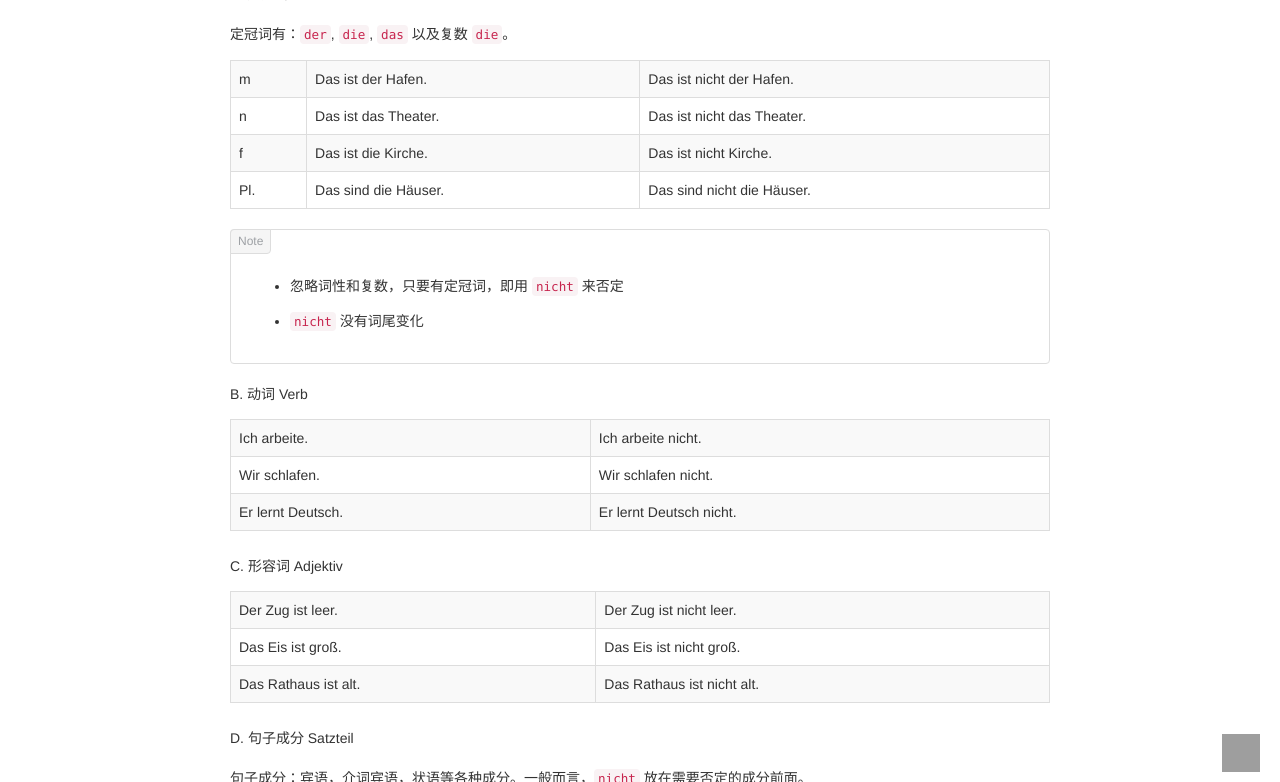
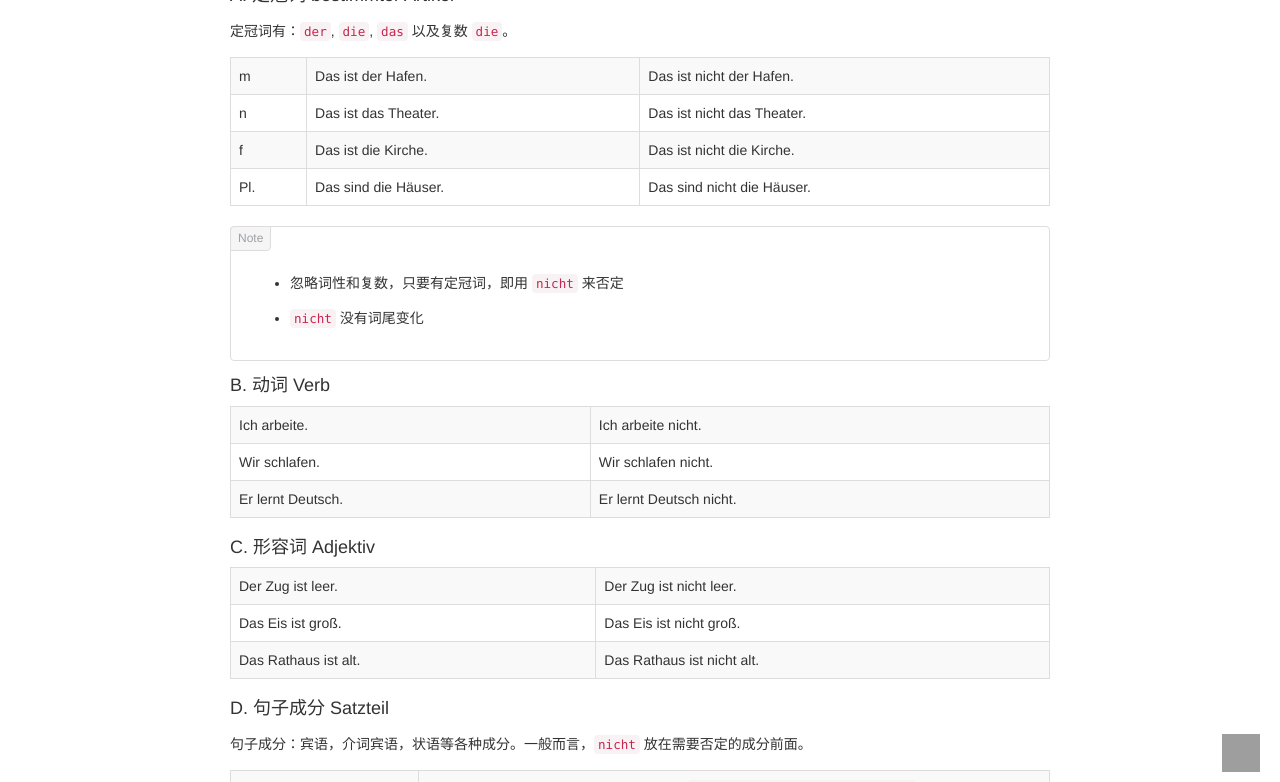
Before and after one commit to Frederick-S/GermanGarden, a Jekyll site: the page built from _posts/Passwort Deutsch/A1/2013-06-24-lektion-2-4.html, in a window 1280 px wide and 900 px high, scrolled down 2785 px, cut to the strip 118-900 px from the top of the window. Built offline with Jekyll 4.4.1, drawn with Linux system fonts in a browser that asks for light colours; nearby versions of some CDN libraries; comment, search, counter and statistics services are not loaded; grey boxes are pictures that could not be loaded.

Commit message:
Update Lektion 2

```diff
--- a/_posts/Passwort Deutsch/A1/2013-06-24-lektion-2-4.html
+++ b/_posts/Passwort Deutsch/A1/2013-06-24-lektion-2-4.html
@@ -88,15 +88,15 @@ tags: ['Passwort Deutsch', 'Passwort Deutsch A1', 'Passwort Deutsch A1 Lektion 2
 <p>
     <img class="img-responsive" src="http://daisyun.oss-cn-hangzhou.aliyuncs.com/images/GermanGarden/PasswortDeutsch/A1/Lektion2_4/Die%20Negation.png" />
 </p>
-<p>
+<h3>
     I. 否定词 kein: Negation "kein"
-</p>
+</h3>
 <p>
     <img class="img-responsive" src="http://daisyun.oss-cn-hangzhou.aliyuncs.com/images/GermanGarden/PasswortDeutsch/A1/Lektion2_4/Negation%20kein.png" />
 </p>
-<p>
+<h4>
     A. 不定冠词 umbestimmter Artikel
-</p>
+</h4>
 <table class="table table-bordered table-striped table-hover">
     <tbody>
         <tr></tr>
@@ -122,11 +122,11 @@ tags: ['Passwort Deutsch', 'Passwort Deutsch A1', 'Passwort Deutsch A1 Lektion 2
         <code>kein</code> 需要根据单词的阴阳中性以及格数发生变化。
     </p>
 </div>
-<p>
+<h4>
     B. 零冠词 Nullartikel (Pl.)
-</p>
+</h4>
+<p>没有冠词的情况包括两种：</p>
 <ul class="item-list">
-    没有冠词的情况包括两种：
     <li>不定冠词的复数形式</li>
     <li>不可数名词，如：<code>Tee</code>, <code>Kaffee</code></li>
 </ul>
@@ -158,15 +158,15 @@ tags: ['Passwort Deutsch', 'Passwort Deutsch A1', 'Passwort Deutsch A1 Lektion 2
         不管名词是何词性，复数零冠词形式下，否定都用 <code>keine</code>。
     </p>
 </div>
-<p>
+<h3>
     II. 否定词 nicht: Negation "nicht"
-</p>
+</h3>
 <p>
     <img class="img-responsive" src="http://daisyun.oss-cn-hangzhou.aliyuncs.com/images/GermanGarden/PasswortDeutsch/A1/Lektion2_4/Negation%20nicht.png" />
 </p>
-<p>
+<h4>
     A. 定冠词 bestimmter Artikel
-</p>
+</h4>
 <p>
     定冠词有：<code>der</code>, <code>die</code>, <code>das</code> 以及复数 <code>die</code>。
 </p>
@@ -185,7 +185,7 @@ tags: ['Passwort Deutsch', 'Passwort Deutsch A1', 'Passwort Deutsch A1 Lektion 2
         <tr>
             <td>f</td>
             <td>Das ist die Kirche.</td>
-            <td>Das ist nicht Kirche.</td>
+            <td>Das ist nicht die Kirche.</td>
         </tr>
         <tr>
             <td>Pl.</td>
@@ -200,9 +200,9 @@ tags: ['Passwort Deutsch', 'Passwort Deutsch A1', 'Passwort Deutsch A1 Lektion 2
         <li><code>nicht</code> 没有词尾变化</li>
     </ul>
 </div>
-<p>
+<h4>
     B. 动词 Verb
-</p>
+</h4>
 <table class="table table-bordered table-striped table-hover">
     <tbody>
         <tr>
@@ -219,9 +219,9 @@ tags: ['Passwort Deutsch', 'Passwort Deutsch A1', 'Passwort Deutsch A1 Lektion 2
         </tr>
     </tbody>
 </table>
-<p>
+<h4>
     C. 形容词 Adjektiv
-</p>
+</h4>
 <table class="table table-bordered table-striped table-hover">
     <tbody>
         <tr>
@@ -238,9 +238,9 @@ tags: ['Passwort Deutsch', 'Passwort Deutsch A1', 'Passwort Deutsch A1 Lektion 2
         </tr>
     </tbody>
 </table>
-<p>
+<h4>
     D. 句子成分 Satzteil
-</p>
+</h4>
 <p>
     句子成分：宾语，介词宾语，状语等各种成分。一般而言，<code>nicht</code> 放在需要否定的成分前面。
 </p>
--- a/_posts/Passwort Deutsch/A1/2013-06-26-lektion-2-5.html
+++ b/_posts/Passwort Deutsch/A1/2013-06-26-lektion-2-5.html
@@ -26,7 +26,7 @@ tags: ['Passwort Deutsch', 'Passwort Deutsch A1', 'Passwort Deutsch A1 Lektion 2
     1. das Problem, -e 问题 Das ist kein Problem! (这没有问题)
 </p>
 <p>
-    2. die Frage -n 问题 (可以提问并且回答的问题)
+    2. die Frage, -n 问题 (可以提问并且回答的问题)
 </p>
 <p>
     3. das Diktat, -e 听写 Wir machen jetzt ein Diktat. (我们现在来做一个听写)
```
Also changed, not shown: _posts/Passwort Deutsch/A1/2013-06-22-lektion-2-3.html (+6 -7 lines), _posts/Passwort Deutsch/A1/2013-06-29-lektion-2-6.html (+15 -15 lines).
